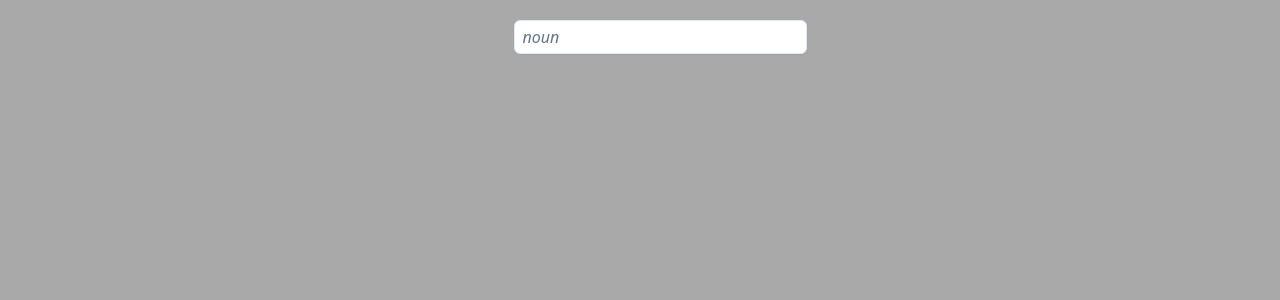
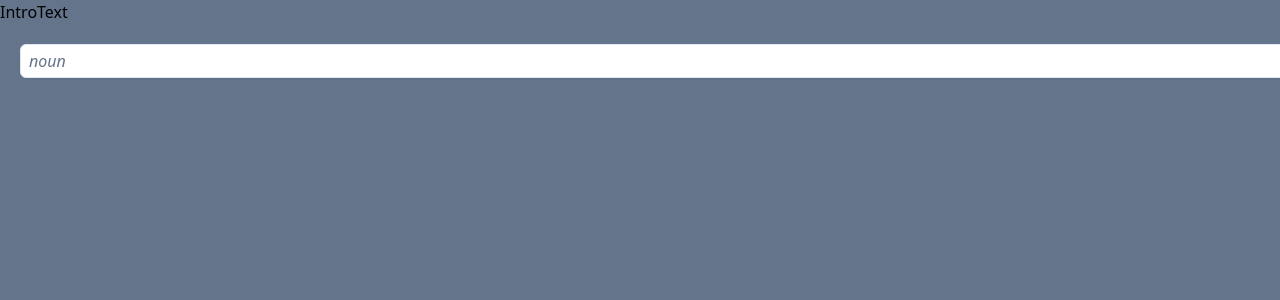
Before and after one commit to Ozz760/MadLibTs, a React (Create React App) app: page / in a window 1280 px wide. Shown: the top 300 px of the page. Built offline with nearby package versions, Linux system fonts and the light colour scheme.

Commit message:
Started with the styles

```diff
--- a/src/App.tsx
+++ b/src/App.tsx
@@ -1,11 +1,11 @@
 import React from "react";
-// import InputField from "./components/InputField";
 import InputText from "./components/InputText";
+import IntroText from "./components/IntroText";
 
 const App: React.FC = () => {
   return (
     <div>
-      {/* <InputField /> */}
+      <IntroText />
       <InputText />
     </div>
   );
--- a/src/components/InputText.tsx
+++ b/src/components/InputText.tsx
@@ -6,7 +6,7 @@ const InputText: React.FC = () => {
     verb: "",
     adjective: "",
   });
-  // Have a state to show the input fields for each word.
+
   const [showInput, setShowInput] = useState(false);
   const [showInputA, setShowInputA] = useState(false);
   const [madLib, setMadLib] = useState(false);
@@ -45,7 +45,7 @@ const InputText: React.FC = () => {
   };
 
   return (
-    <div className="flex flex-col items-center justify-center">
+    <div className="">
       <form onSubmit={handleFormSubmit}>
         <input
           className="placeholder:italic placeholder:text-slate-500 border border-slate-200 rounded-md pl-2 pr-3 bg-white m-5 w-full p-1 block shadow-sm focus:outline-none focus:border-black"
--- /dev/null
+++ b/src/components/IntroText.tsx
@@ -0,0 +1,7 @@
+import React from "react";
+
+const IntroText = () => {
+  return <div>IntroText</div>;
+};
+
+export default IntroText;
--- a/src/index.css
+++ b/src/index.css
@@ -3,5 +3,5 @@
 @tailwind utilities;
 
 * {
-    background-color: darkgray;
+    background-color: #64748b;
 }
```
